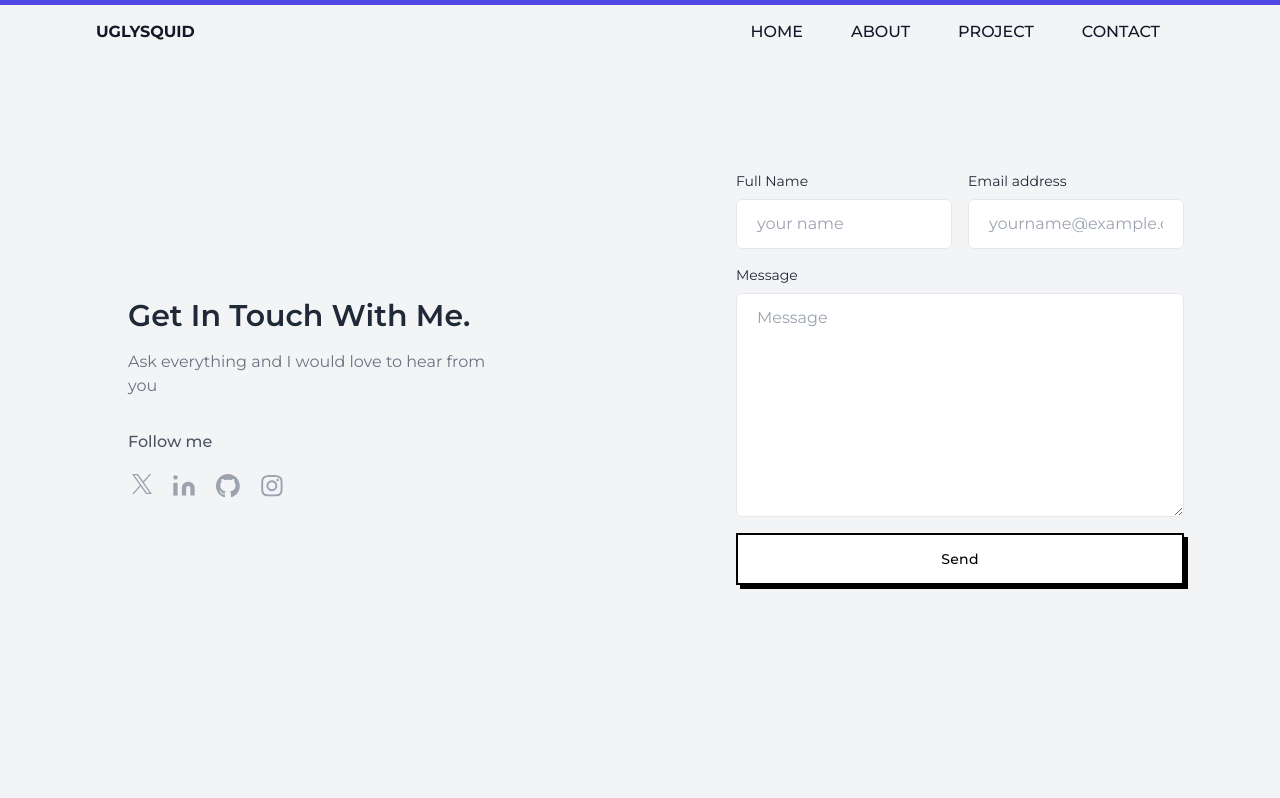
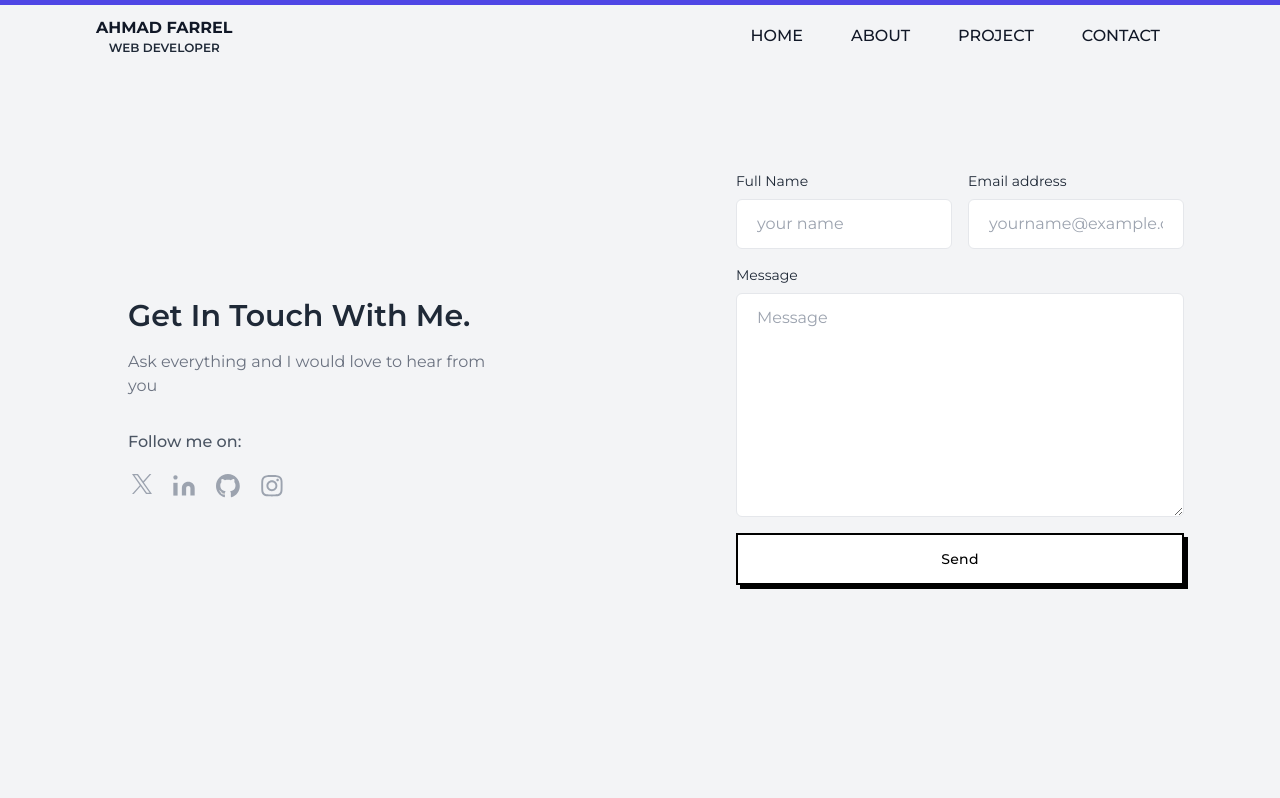
Before and after one commit to EnvyL27/portfolio, a React (Vite) app: page /contact in a window 1280 px wide. Shown: the top 798 px of the page. Built offline with nearby package versions, Linux system fonts and the light colour scheme.

Commit message:
change content in header

```diff
--- a/src/component/contact.jsx
+++ b/src/component/contact.jsx
@@ -61,7 +61,7 @@ function contact() {
                     </p>
 
                     <div className="mt-6 md:mt-8">
-                        <h3 className="font-medium text-gray-600">Follow me</h3>
+                        <h3 className="font-medium text-gray-600">Follow me on:</h3>
 
                         <div className="flex mt-4 -mx-1.5 ">
                             <a className="pt-1 px-1 mx-1.5 text-gray-400 transition-colors duration-300 transform hover:text-indigo-500" href="https://twitter.com/uglysquid27/">
--- a/src/layouts/navbar.jsx
+++ b/src/layouts/navbar.jsx
@@ -31,11 +31,11 @@ function navbar() {
         <div className="lg:navbar-start max-lg:hidden">
           <Link to="/" className="text-center column-1">
             <div className="bg-blend-difference logo w-full font-bold text-md text-gray-900">
-              UGLYSQUID
+              AHMAD FARREL
             </div>
-            {/* <div className="text-xs font-semibold text-gray-800">
-              FRONTEND DEVELOPER
-            </div> */}
+            <div className="text-xs font-semibold text-gray-800">
+              WEB DEVELOPER
+            </div>
           </Link>
         </div>
         <div  className="navbar-start">
```
